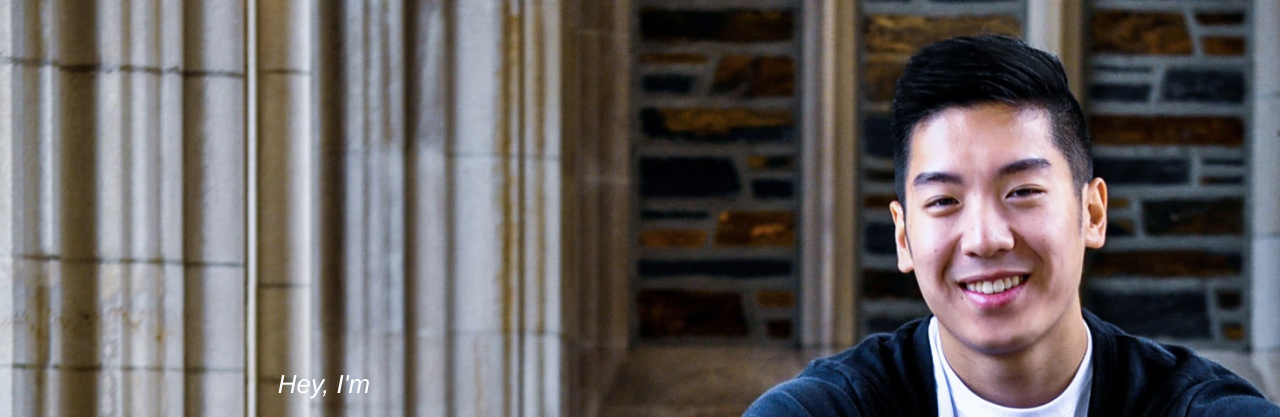
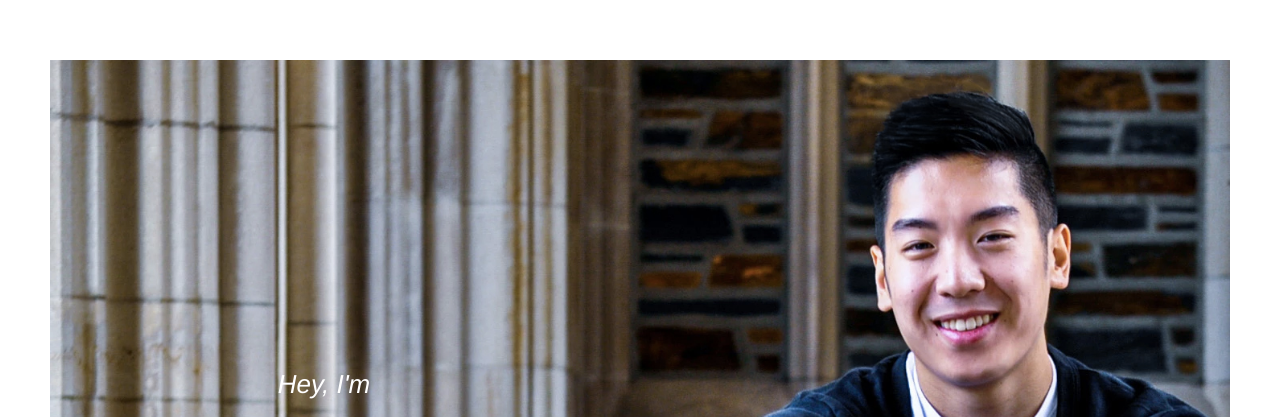
Before and after one commit to goyaldevender/devendergoyal, a plain HTML site: page index.html in a window 1280 px wide. Shown: the top 417 px of the page. Drawn offline with nearby package versions, Linux system fonts and the light colour scheme.

Commit message:
bug fix for main image

```diff
--- a/index.html
+++ b/index.html
@@ -22,7 +22,7 @@
 </head>
 
 <body>
-	<!-- <div class="container-fluid"> -->
+	<div class="container-fluid">
 
 		<img src="img/Background/Devender.jpg" class="media-object img-responsive" alt="Main Background Image">
 
@@ -34,7 +34,7 @@
 			<h1 class="title text-center">Devender Goyal</h1>
 		</div>
 
-	<!-- </div> -->
+	</div>
 
 	<!-- Start Education and Experience Section-->
 	<div class="container-fluid slideanim">
```
